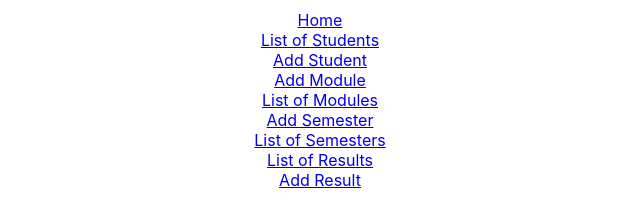
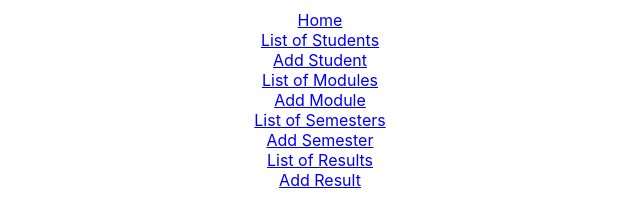
Before and after one commit to idwer/CijferSchrijver, a React (Create React App) app in the folder src/main/frontend/: page / in a window 1280 px wide. Shown: the part 132-332 px from the top of the page, without its empty margins (320-960 px from the left). Built offline with nearby package versions, Linux system fonts and the light colour scheme.

Commit message:
frontend/App.js: rework link ordering

```diff
--- a/src/main/frontend/src/App.js
+++ b/src/main/frontend/src/App.js
@@ -4,10 +4,10 @@ import {Link, BrowserRouter, Routes, Route} from "react-router-dom";
 import './App.css';
 import GetStudents from "./GetStudents";
 import AddStudent from "./AddStudent";
+import GetModules from "./GetModules";
 import AddModule from "./AddModule";
-import GetModules from "./GetModules";
+import GetSemesters from "./GetSemesters";
 import AddSemester from "./AddSemester";
-import GetSemesters from "./GetSemesters";
 import GetResults from "./GetResults";
 import AddResult from "./AddResult";
 
@@ -23,20 +23,20 @@ function App() {
                     <Link to="/">Home </Link><br/>
                     <Link to="/get/students"> List of Students</Link><br/>
                     <Link to="/add/student"> Add Student</Link><br/>
+                    <Link to="/get/modules"> List of Modules</Link><br/>
                     <Link to="/add/module"> Add Module</Link><br/>
-                    <Link to="/get/modules"> List of Modules</Link><br/>
+                    <Link to="/get/semesters"> List of Semesters</Link><br/>
                     <Link to="/add/semester"> Add Semester</Link><br/>
-                    <Link to="/get/semesters"> List of Semesters</Link><br/>
                     <Link to="/get/results"> List of Results</Link><br/>
                     <Link to="/add/results"> Add Result</Link><br/>
                 </nav>
             <Routes>
                 <Route path="/get/students" element={<GetStudents />} />
                 <Route path="/add/student" element={<AddStudent />} />
+                <Route path="/get/modules" element={<GetModules />} />
                 <Route path="/add/module" element={<AddModule />} />
-                <Route path="/get/modules" element={<GetModules />} />
+                <Route path="/get/semesters" element={<GetSemesters />} />
                 <Route path="/add/semester" element={<AddSemester />} />
-                <Route path="/get/semesters" element={<GetSemesters />} />
                 <Route path="/get/results" element={<GetResults />} />
                 <Route path="/add/results" element={<AddResult />} />
             </Routes>
```
